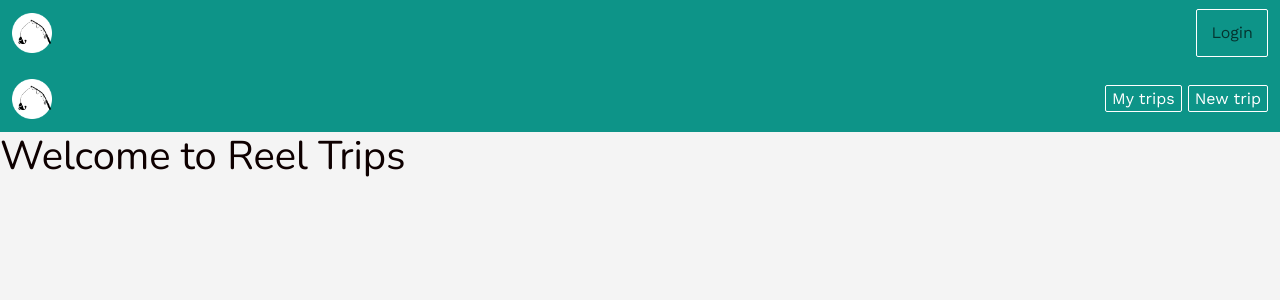
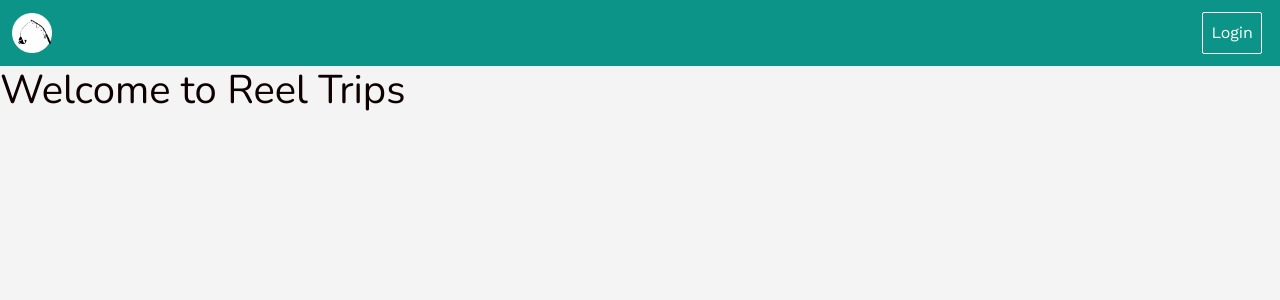
Before and after one commit to annieha1010/reel-trips, a Rails app: page / in a window 1280 px wide. Shown: the top 300 px of the page. Run offline with Rails 7, Linux system fonts and the light colour scheme; style sheets or scripts are compiled from the project's sources; some libraries are stand-ins or nearby versions.

Commit message:
navbar styling fixing

```diff
--- a/app/assets/stylesheets/components/_navbar.scss
+++ b/app/assets/stylesheets/components/_navbar.scss
@@ -12,10 +12,12 @@
 }
 
 .nav-item {
-  color: white;
-  text-decoration: none;
   margin-left: 6px;
   padding: 3px 6px;
+}
+
+.nav-link {
+  color: white;
   border: 1px solid white;
   border-radius: 2px;
 
--- a/app/views/pages/home.html.erb
+++ b/app/views/pages/home.html.erb
@@ -1,19 +1 @@
-<div class="navbar navbar-expand-sm">
-  <div class="container-fluid">
-    <%= link_to trips_path, class: "navbar-brand" do %>
-      <%= image_tag "reellogo.png", alt: "logo" %>
-    <% end %>
-    <div class="collapse navbar-collapse">
-      <ul class="navbar-nav me-auto">
-        <li>
-          <%= link_to "My trips", trips_path, class: "nav-item" %>
-        </li>
-        <li>
-          <%= link_to "New trip", new_trip_path, class: "nav-item" %>
-        </li>
-      </ul>
-    </div>
-  </div>
-</div>
-
 <h1>Welcome to Reel Trips</h1>
--- a/app/views/shared/_navbar.html.erb
+++ b/app/views/shared/_navbar.html.erb
@@ -1,4 +1,4 @@
-<nav class="navbar navbar-expand-sm navbar-light navbar-lewagon">
+<nav class="navbar navbar-expand-sm navbar-light">
   <div class="container-fluid">
     <%= link_to root_path, class: "navbar-brand" do %>
       <%= image_tag "reellogo.png", alt: "logo" %>
@@ -13,7 +13,6 @@
         <% if user_signed_in? %>
           <li class="nav-item active">
             <%= link_to "My trips", trips_path, class: "nav-link" %>
-
           </li>
           <li class="nav-item">
             <%= link_to "New trip", new_trip_path, class: "nav-link" %>
```
